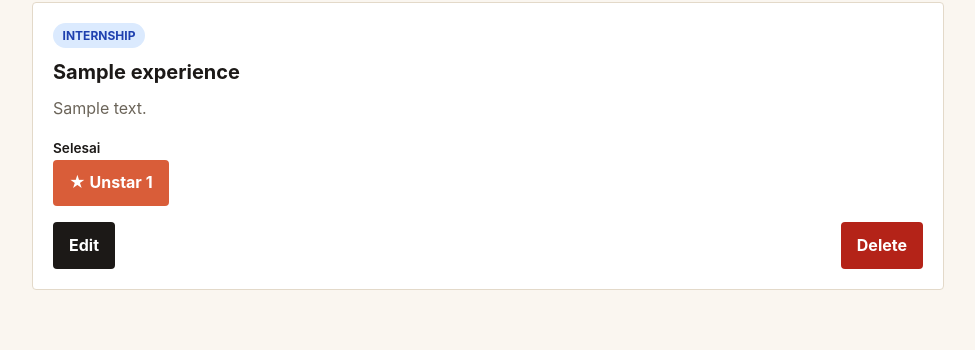
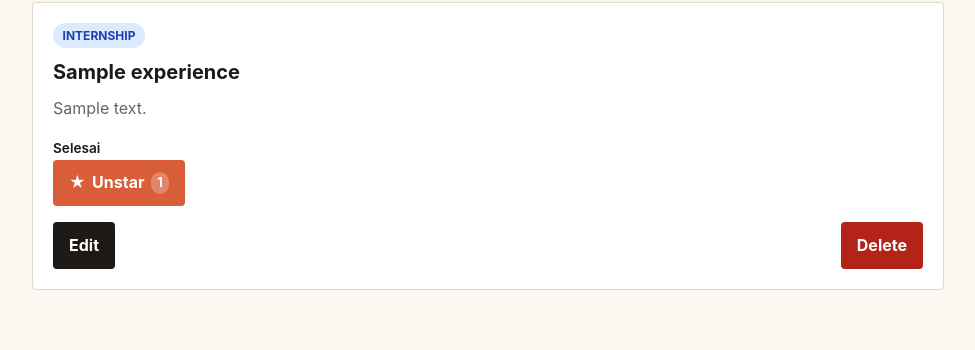
Before and after one commit to KhanyfatulMuflikhat/myportofolio, a Django app: page /experience/ in a window 1280 px wide. Shown: the part 284-634 px from the top of the page, without its empty margins (152-1127 px from the left). Run offline with Django 5.2, Linux system fonts and the light colour scheme; a user stored in the database is signed in; tables that the repository leaves empty hold one stand-in row (values such as "Sample post").

Commit message:
style: add star button styles

```diff
--- a/static/css/style.css
+++ b/static/css/style.css
@@ -915,3 +915,26 @@ h1, .brand {
         text-align: center;
     }
 }
+
+/* star button */
+.star-form {
+    display: inline;
+}
+
+.button-star {
+    display: inline-flex;
+    align-items: center;
+    gap: 0.4rem;
+    background: var(--ink);
+}
+
+.button-star.is-starred {
+    background: var(--accent);
+}
+
+.star-count {
+    padding: 0.05rem 0.4rem;
+    border-radius: 999px;
+    background: rgba(255, 255, 255, 0.25);
+    font-size: 0.8rem;
+}
```
